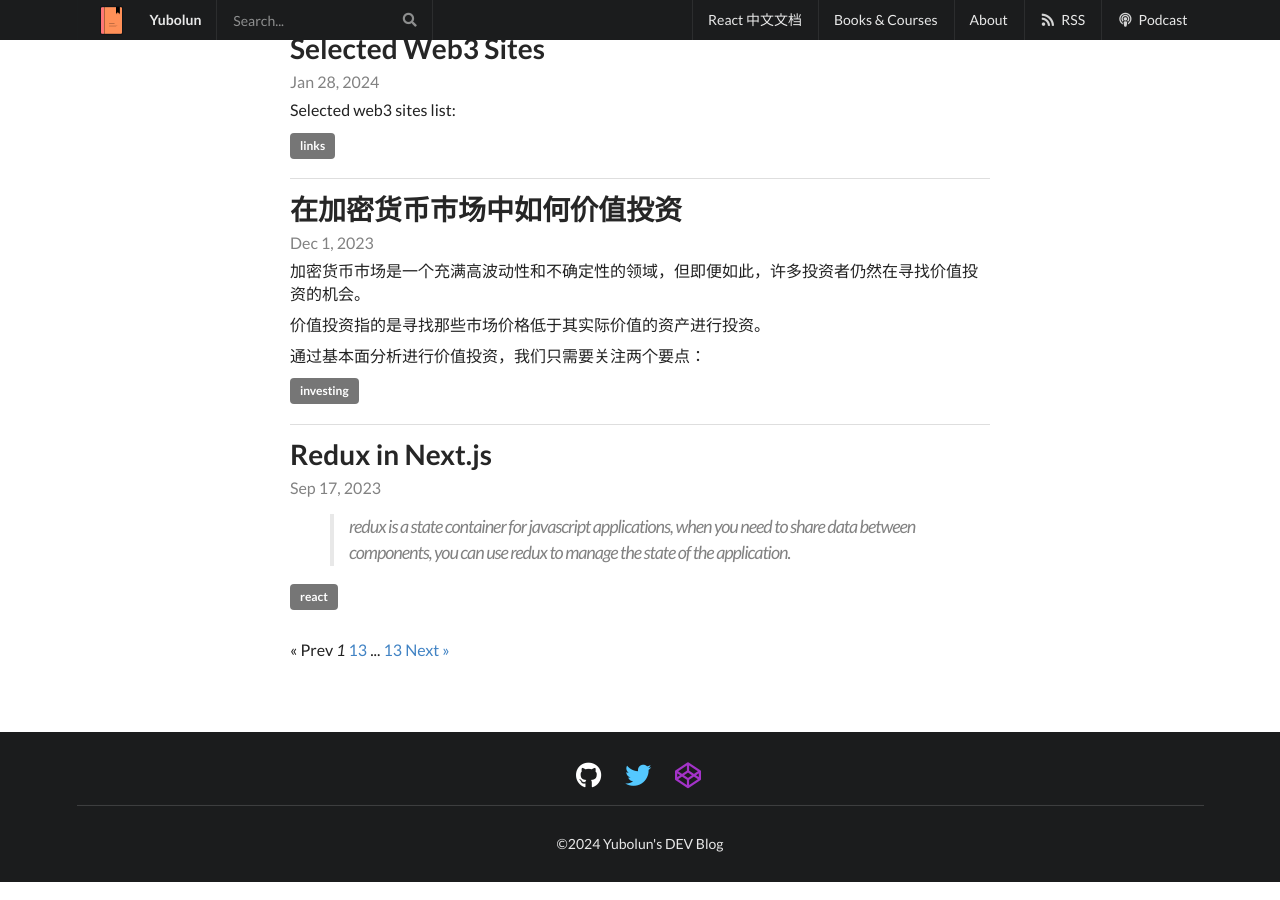
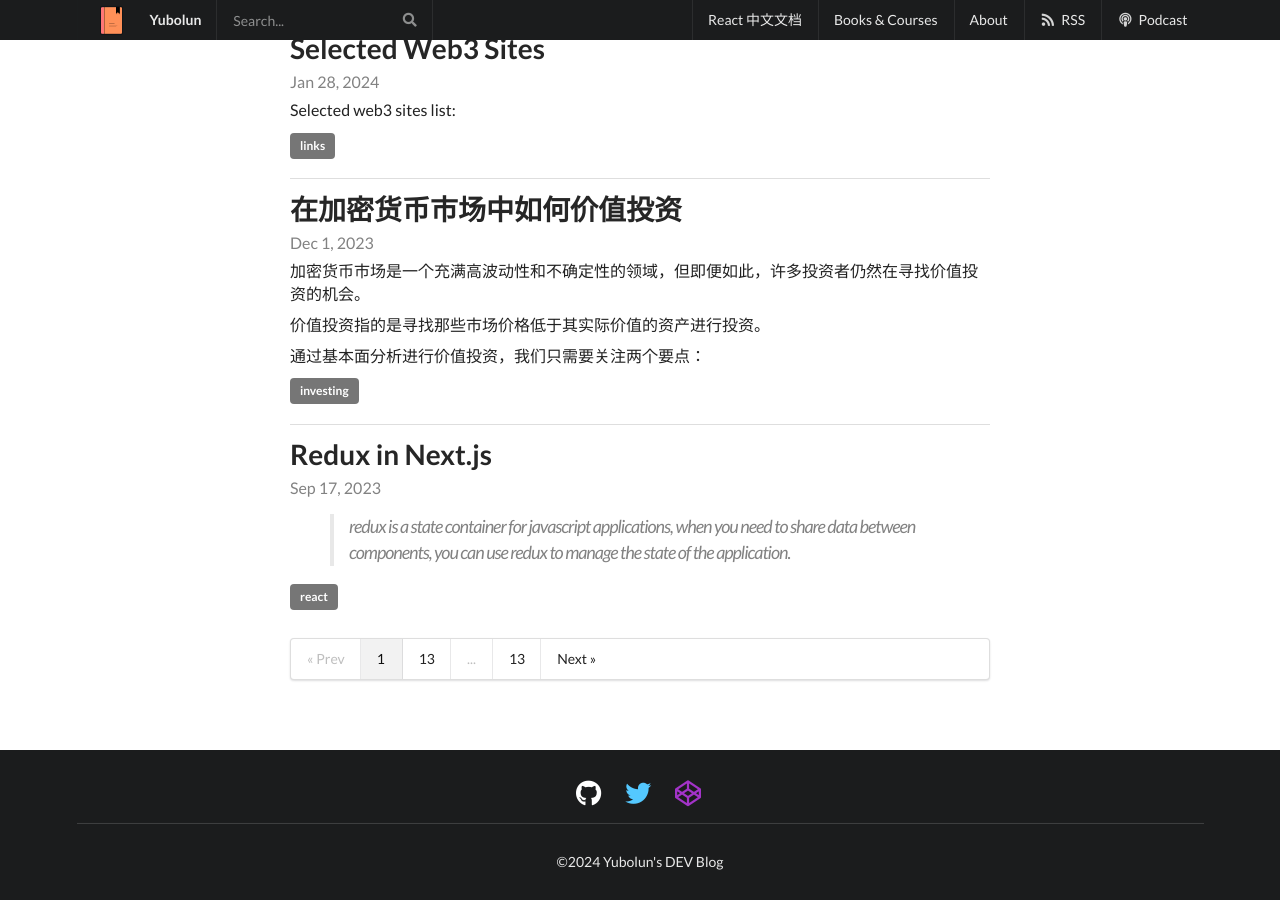
Before and after one commit to discountry/discountry.github.io, a Jekyll site: the page built from index.html, in a window 1280 px wide and 900 px high, scrolled down 533 px. Built offline with Jekyll 4.4.1, drawn with Linux system fonts in a browser that asks for light colours; the list of posts is cut into pages by our own code.

Commit message:
update pagination

```diff
--- a/_includes/pagination.html
+++ b/_includes/pagination.html
@@ -1,41 +1,41 @@
 {% if paginator.total_pages > 1 %}
-<div class="pagination">
+<div class="ui fluid pagination menu">
   {% if paginator.previous_page %}
-    <a href="{{ paginator.previous_page_path | relative_url }}">&laquo; Prev</a>
+    <a class="item" href="{{ paginator.previous_page_path | relative_url }}">&laquo; Prev</a>
   {% else %}
-    <span>&laquo; Prev</span>
+    <span class="disabled item">&laquo; Prev</span>
   {% endif %}
 
   {% if paginator.page > 3 %}
-    <a href="{{ '/' | relative_url }}">1</a>
+    <a class="item" href="{{ '/' | relative_url }}">1</a>
     {% if paginator.page > 4 %}
-      <span>...</span>
+      <span class="disabled item">...</span>
     {% endif %}
   {% endif %}
 
   {% for page in (1..paginator.total_pages) %}
     {% if page == paginator.page %}
-      <em>{{ page }}</em>
+    <span class="active item">{{ page }}</span>
     {% elsif page == 1 %}
-      <a href="{{ '/' | relative_url }}">{{ page }}</a>
+      <a class="item" href="{{ '/' | relative_url }}">{{ page }}</a>
     {% elsif page == paginator.total_pages %}
-      <a href="{{ site.paginate_path | relative_url | replace: ':num', page }}">{{ page }}</a>
+      <a class="item" href="{{ site.paginate_path | relative_url | replace: ':num', page }}">{{ page }}</a>
     {% elsif page >= paginator.page - 2 and page <= paginator.page + 2 %}
-      <a href="{{ site.paginate_path | relative_url | replace: ':num', page }}">{{ page }}</a>
+      <a class="item" href="{{ site.paginate_path | relative_url | replace: ':num', page }}">{{ page }}</a>
     {% endif %}
   {% endfor %}
 
   {% if paginator.page < paginator.total_pages - 2 %}
     {% if paginator.page < paginator.total_pages - 3 %}
-      <span>...</span>
+      <span class="disabled item">...</span>
     {% endif %}
-    <a href="{{ site.paginate_path | relative_url | replace: ':num', paginator.total_pages }}">{{ paginator.total_pages }}</a>
+    <a class="item" href="{{ site.paginate_path | relative_url | replace: ':num', paginator.total_pages }}">{{ paginator.total_pages }}</a>
   {% endif %}
 
   {% if paginator.next_page %}
-    <a href="{{ paginator.next_page_path | relative_url }}">Next &raquo;</a>
+    <a class="item" href="{{ paginator.next_page_path | relative_url }}">Next &raquo;</a>
   {% else %}
-    <span>Next &raquo;</span>
+    <span class="disabled item">Next &raquo;</span>
   {% endif %}
 </div>
 {% endif %}
```
